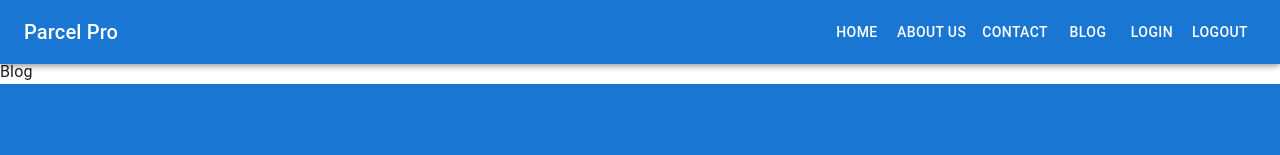
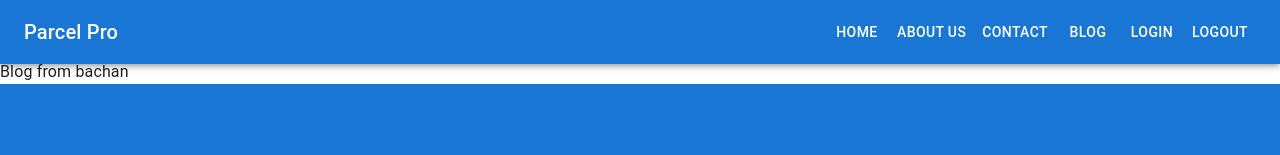
Before and after one commit to mehedihasan2004/parcel-pro-client-v2, a React (Create React App) app: page /blog in a window 1280 px wide. Shown: the top 155 px of the page. Built offline with nearby package versions, Linux system fonts and the light colour scheme; no server answers.

Commit message:
first blog commit

```diff
--- a/src/pages/blog/Blog.jsx
+++ b/src/pages/blog/Blog.jsx
@@ -1,7 +1,7 @@
 import React from "react";
 
 const Blog = () => {
-  return <div>Blog</div>;
+  return <div>Blog from bachan</div>;
 };
 
 export default Blog;
```
